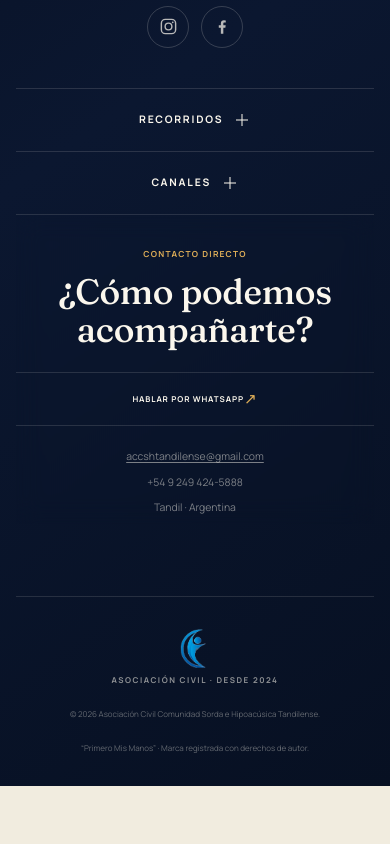
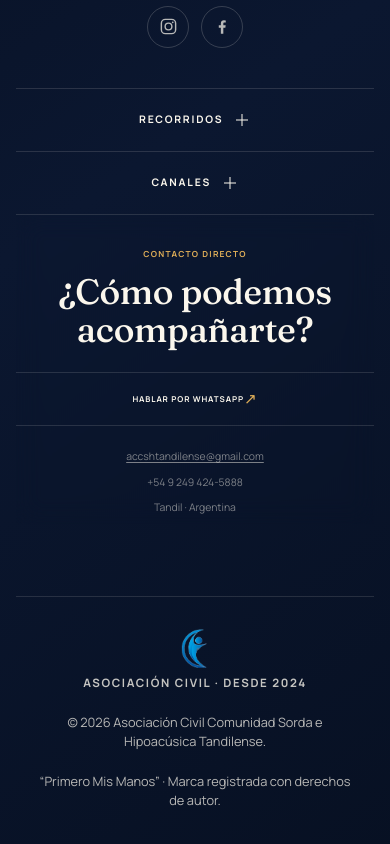
Before and after one commit to estudioideamos/berenice-cura, a React (Vite) app: page / in a window 390 px wide. Shown: the part 7190-8034 px from the top of the page. Before the commit the page ends 7976 px from the top, so only its background shows below. Built offline with nearby package versions, Linux system fonts and the light colour scheme.

Commit message:
Footer: agrandar y dar mas contraste a la fila de creditos

```diff
--- a/src/styles/footer-premium.css
+++ b/src/styles/footer-premium.css
@@ -103,11 +103,11 @@
 .footer-contact > p a { color: inherit; }
 
 .footer-bottom { display: grid; min-height: 100px; grid-template-columns: minmax(0,1fr) auto minmax(0,1fr); gap: clamp(2rem, 5vw, 5rem); align-items: center; padding-block: 1.2rem 1.5rem; border-top: 1px solid rgba(251,247,237,.12); }
-.footer-bottom > p { margin: 0; color: rgba(251,247,237,.38); font-size: .5rem; }
-.footer-bottom > p:last-child { justify-self: end; text-align: right; }
+.footer-bottom > p { margin: 0; color: rgba(251,247,237,.72); font-size: .8rem; line-height: 1.5; }
+.footer-bottom > p:last-child { justify-self: end; padding-right: 4.2rem; text-align: right; } /* deja libre el boton flotante */
 .footer-seal { display: grid; place-items: center; gap: .25rem; color: var(--signal); }
 .footer-seal img { width: 40px; height: 40px; }
-.footer-seal small { color: rgba(251,247,237,.55); font-size: .5rem; font-weight: 700; letter-spacing: .19em; white-space: nowrap; }
+.footer-seal small { color: rgba(251,247,237,.78); font-size: .72rem; font-weight: 700; letter-spacing: .14em; white-space: nowrap; }
 
 @media (max-width: 1099px) {
   .footer-main { grid-template-columns: 1fr 1fr; }
@@ -138,8 +138,8 @@
   .footer-contact { grid-column: auto; margin-top: 0; padding: 2rem 0 0; border: 0; border-top: 1px solid rgba(251,247,237,.13); background: transparent; text-align: center; }
   .footer-contact h3 { max-width: none; margin-inline: auto; }
   .footer-contact__whatsapp { justify-content: center; }
-  .footer-bottom { grid-template-columns: 1fr; justify-items: center; gap: 1.3rem; padding-block: 2rem; text-align: center; }
-  .footer-bottom > p:last-child { justify-self: center; text-align: center; }
+  .footer-bottom { grid-template-columns: 1fr; justify-items: center; gap: 1.3rem; padding-block: 2rem 6rem; text-align: center; }
+  .footer-bottom > p:last-child { justify-self: center; padding-right: 0; text-align: center; }
   .footer-seal { order: -1; }
 }
 
```
